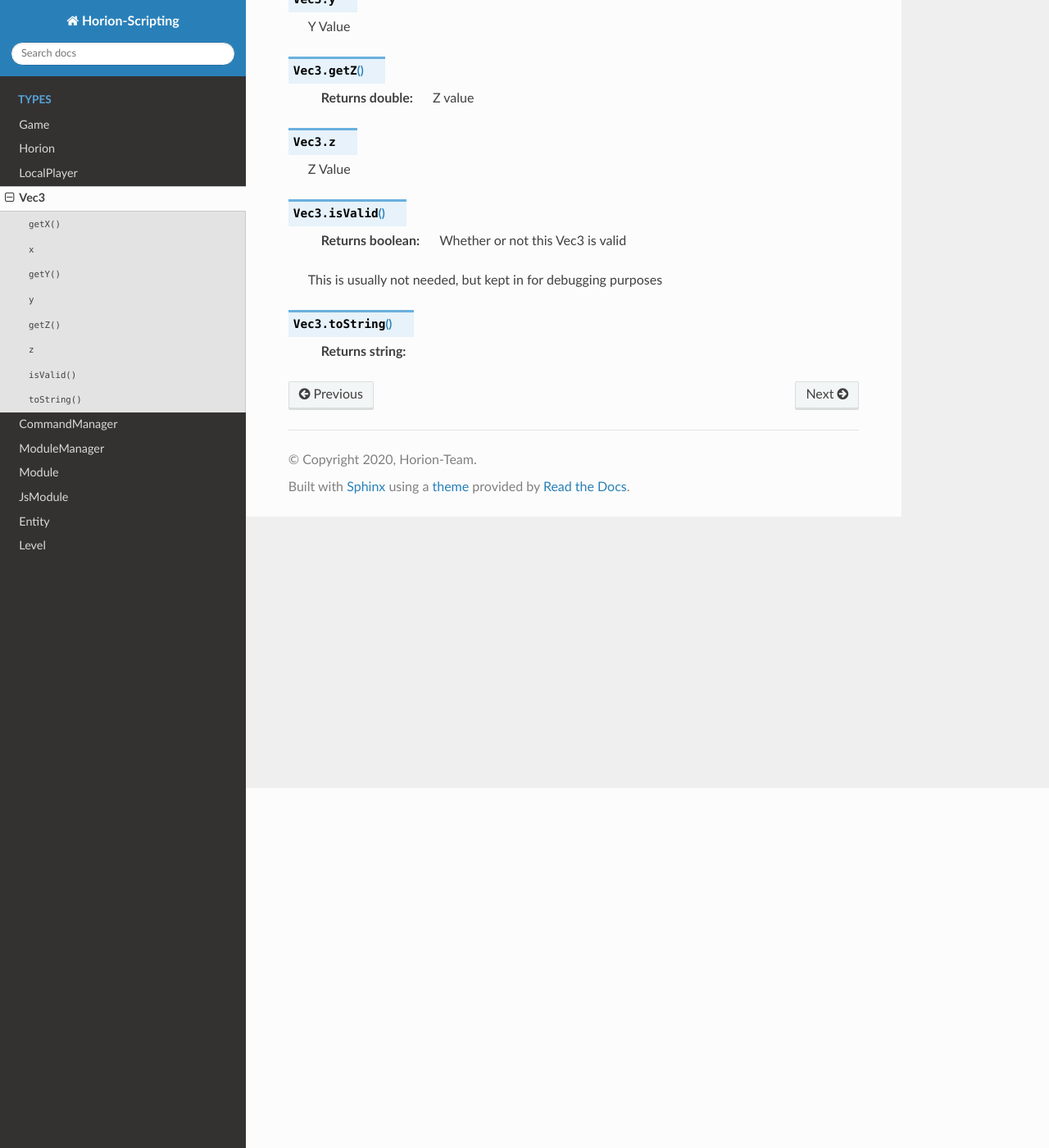
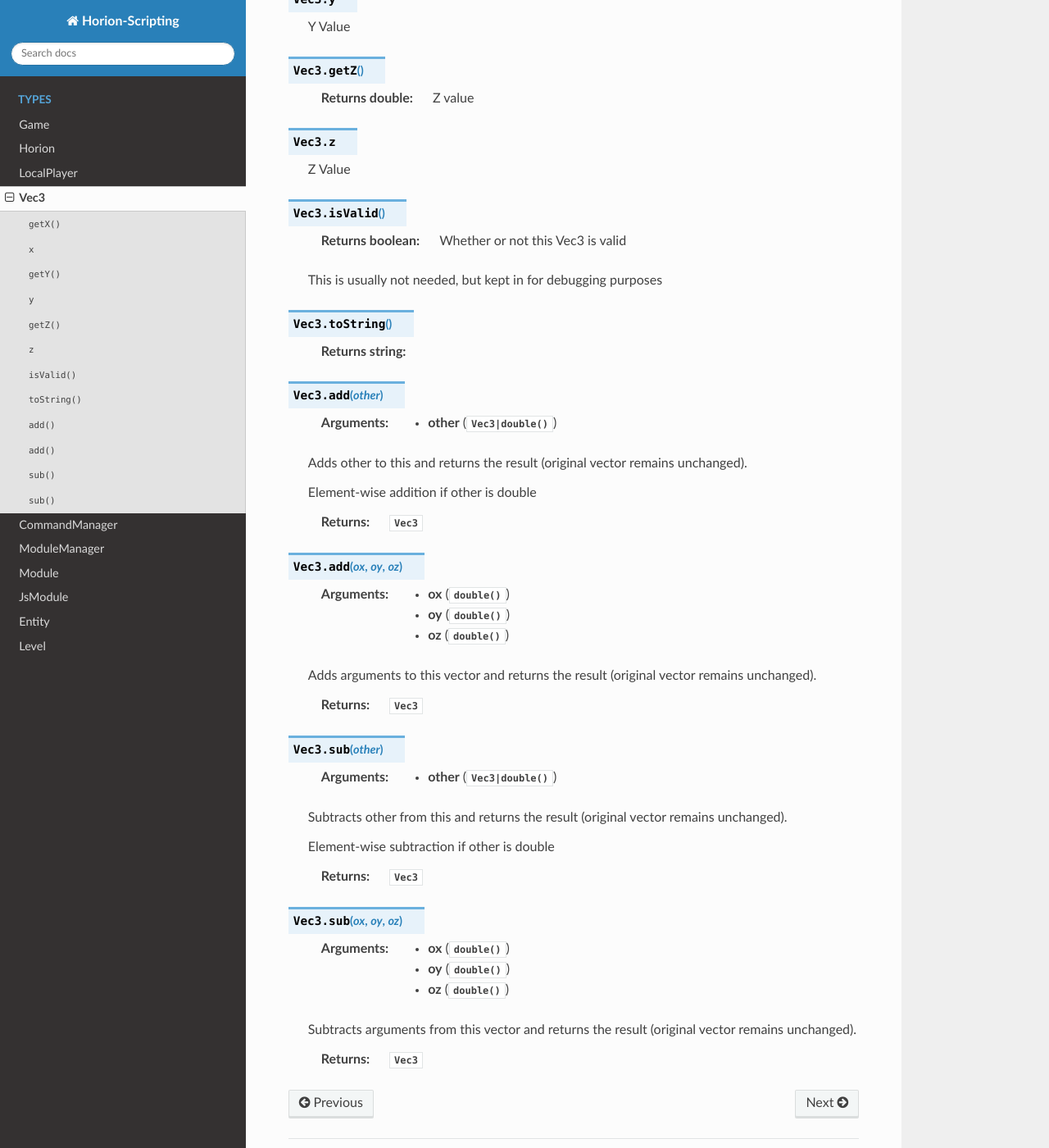
Before and after one commit to horionclient/Horion-Scripting, a Sphinx documentation site: the page built from docs/types/Vec3.rst, in a window 1280 px wide and 1400 px high, scrolled down 439 px. Shown: the whole window at 82% size. Built offline with Sphinx 7.4.7 and the Read the Docs theme 2.0.0, drawn with Linux system fonts in a browser that asks for light colours; pages that are not in the unit, such as notebooks, are missing from menus.

Commit message:
add drawutils

```diff
--- a/docs/index.rst
+++ b/docs/index.rst
@@ -16,3 +16,8 @@
    types/JsModule
    types/Entity
    types/Level
+   types/DrawUtils
+
+* :ref:`genindex`
+* :ref:`modindex`
+* :ref:`search`
--- a/docs/types/Game.rst
+++ b/docs/types/Game.rst
@@ -17,6 +17,6 @@
 
 .. method:: getLevel()
 
-	:returns: :mod:`Level`
+	:returns: A :mod:`Level` instance
 
 	May be invalid when called on the main menu
--- a/docs/types/Horion.rst
+++ b/docs/types/Horion.rst
@@ -10,3 +10,7 @@
 .. method:: getModuleManager()
 
 	:returns: :mod:`ModuleManager`
+
+.. method:: getDrawUtils()
+
+	:returns: :mod:`DrawUtils`
--- a/docs/types/Level.rst
+++ b/docs/types/Level.rst
@@ -1,7 +1,7 @@
 Level
 *****
 
-.. module::Level
+.. module:: Level
 
 .. method:: isValid()
 
--- a/docs/types/Vec3.rst
+++ b/docs/types/Vec3.rst
@@ -36,3 +36,43 @@
 .. method:: toString()
 
 	:returns string:
+
+.. method:: add(other)
+
+	:param Vec3|double other:
+
+	Adds other to this and returns the result (original vector remains unchanged).
+
+	Element-wise addition if other is double
+
+	:returns: :mod:`Vec3`
+
+.. method:: add(ox, oy, oz)
+
+	:param double ox:
+	:param double oy:
+	:param double oz:
+
+	Adds arguments to this vector and returns the result (original vector remains unchanged).
+
+	:returns: :mod:`Vec3`
+
+.. method:: sub(other)
+
+	:param Vec3|double other:
+
+	Subtracts other from this and returns the result (original vector remains unchanged).
+
+	Element-wise subtraction if other is double
+
+	:returns: :mod:`Vec3`
+
+.. method:: sub(ox, oy, oz)
+
+	:param double ox:
+	:param double oy:
+	:param double oz:
+
+	Subtracts arguments from this vector and returns the result (original vector remains unchanged).
+
+	:returns: :mod:`Vec3`
```
